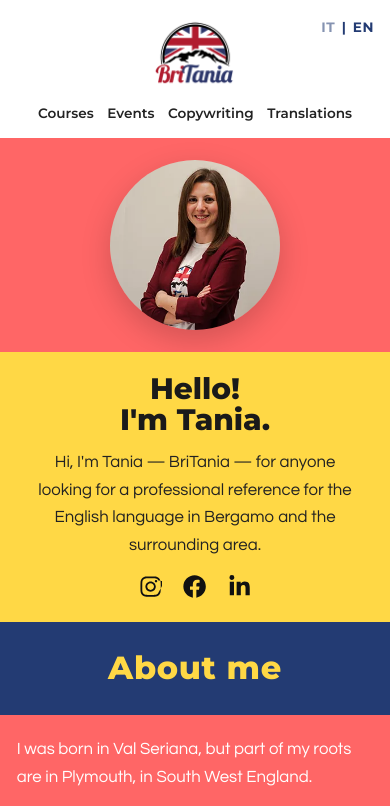
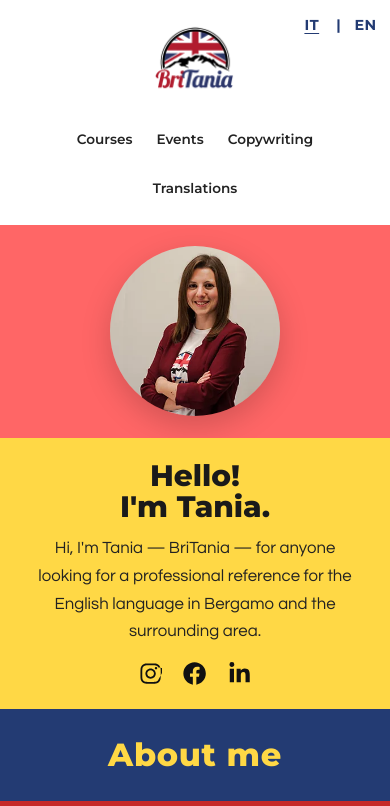
Before and after one commit to taniapre/bri-tania-site, a plain HTML site: page en/index.html in a window 390 px wide. Shown: the top 806 px of the page. Drawn offline with Linux system fonts and the light colour scheme.

Commit message:
Fix mobile color contrast and touch target sizes
Co-authored-by: Cursor <cursoragent@cursor.com>

```diff
--- a/assets/styles.css
+++ b/assets/styles.css
@@ -17,9 +17,11 @@
 :root {
   --navy: #233b73;
   --coral: #ff6666;
+  /* Superfici testo: contrasto AA con bianco (~4.6:1+) */
+  --coral-deep: #c62828;
   --yellow: #ffd845;
-  --rose: #d37c7c;
-  --text: #3a3a3a;
+  --rose: #b85a5a;
+  --text: #2e2e2e;
   --gray: #e6e6e6;
   --font: "Montserrat", system-ui, sans-serif;
   --body: "Questrial", "Montserrat", system-ui, sans-serif;
@@ -59,27 +61,51 @@ a { color: inherit; }
 
 .lang-switch {
   position: absolute;
-  top: 1rem;
-  right: 1rem;
+  top: 0.5rem;
+  right: 0.35rem;
   display: flex;
   align-items: center;
-  gap: 0.4rem;
+  gap: 0.15rem;
   font-family: var(--font);
-  font-size: 0.85rem;
+  font-size: 0.9rem;
   font-weight: 700;
   letter-spacing: 0.04em;
   color: var(--navy);
+  z-index: 2;
 }
 
 .lang-switch a {
-  text-decoration: none;
+  text-decoration: underline;
+  text-underline-offset: 3px;
   color: var(--navy);
-  opacity: 0.55;
+  min-width: 44px;
+  min-height: 44px;
+  display: inline-flex;
+  align-items: center;
+  justify-content: center;
+  padding: 0.5rem;
 }
 
-.lang-switch a:hover { opacity: 1; color: var(--coral); }
+.lang-switch a:hover { color: var(--coral-deep); }
 
-.lang-current { opacity: 1; }
+.lang-current {
+  min-width: 44px;
+  min-height: 44px;
+  display: inline-flex;
+  align-items: center;
+  justify-content: center;
+  padding: 0.5rem;
+}
+
+.logo {
+  display: inline-flex;
+  align-items: center;
+  justify-content: center;
+  min-width: 44px;
+  min-height: 44px;
+  padding: 0.35rem;
+  margin: 0 auto;
+}
 
 .logo img {
   margin: 0 auto;
@@ -125,7 +151,7 @@ a { color: inherit; }
 .bar-rose h2 { color: #fff; }
 
 .bg-yellow { background: var(--yellow); }
-.bg-coral { background: var(--coral); }
+.bg-coral { background: var(--coral-deep); }
 .bg-navy { background: var(--navy); }
 
 /* HERO */
@@ -206,7 +232,7 @@ a { color: inherit; }
 }
 
 .about-left {
-  background: var(--coral);
+  background: var(--coral-deep);
   color: #fff;
   text-align: right;
 }
@@ -249,7 +275,7 @@ a { color: inherit; }
   font-weight: 700;
   letter-spacing: 0.08em;
   text-transform: uppercase;
-  opacity: 0.7;
+  color: var(--navy);
 }
 
 .split-body h3 {
@@ -262,9 +288,10 @@ a { color: inherit; }
 
 .on-dark,
 .on-dark h3,
-.on-dark a { color: #fff; }
+.on-dark a,
+.on-dark .kicker { color: #fff; }
 
-.on-dark h3 { color: var(--yellow); }
+.on-dark h3 { color: #fff; }
 
 .checks {
   list-style: none;
@@ -288,7 +315,7 @@ a { color: inherit; }
 
 .on-dark .checks li::before { color: var(--yellow); }
 
-.locale h3 { color: var(--yellow); }
+.locale h3 { color: #fff; }
 .locale p { color: #fff; margin: 0; }
 
 /* BANNER mp001 */
@@ -433,7 +460,7 @@ a { color: inherit; }
 }
 
 .contact-form-wrap {
-  background: var(--coral);
+  background: var(--coral-deep);
   color: #fff;
   padding: 2.2rem clamp(1.2rem, 4vw, 2.8rem);
 }
@@ -443,7 +470,7 @@ a { color: inherit; }
   font-family: var(--font);
   font-weight: 800;
   font-size: 1.8rem;
-  color: var(--yellow);
+  color: #fff;
 }
 
 .contact-form-wrap form {
@@ -457,9 +484,16 @@ a { color: inherit; }
   font-family: var(--font);
   font-size: 0.88rem;
   font-weight: 600;
+  color: #fff;
 }
 
-.opt { font-weight: 400; opacity: 0.85; }
+.contact-form-wrap a {
+  color: #fff;
+  text-decoration: underline;
+  text-underline-offset: 2px;
+}
+
+.opt { font-weight: 400; color: #ffe8e8; }
 
 .contact-form-wrap input,
 .contact-form-wrap textarea {
@@ -531,14 +565,20 @@ a { color: inherit; }
 }
 
 .form-consent a {
-  color: var(--navy);
+  color: inherit;
   text-decoration: underline;
+  text-underline-offset: 2px;
+}
+
+.contact-form-wrap .form-consent,
+.contact-form-wrap .form-consent a {
+  color: #fff;
 }
 
 .site-footer .legal-line {
   font-size: 0.85rem;
-  opacity: 0.9;
   margin: 0.35rem 0;
+  color: #fff;
 }
 
 .site-footer .legal-links a {
@@ -562,8 +602,20 @@ a { color: inherit; }
 
   .tagline-nav {
     font-size: 0.85rem;
-    gap: 0.45rem 0.85rem;
+    gap: 0.35rem 0.5rem;
     margin: 0.25rem 0 0.55rem;
+  }
+
+  .tagline-nav a {
+    min-height: 44px;
+    display: inline-flex;
+    align-items: center;
+    padding: 0.35rem 0.5rem;
+  }
+
+  .lang-switch {
+    top: 0.25rem;
+    right: 0.15rem;
   }
 
   .hero {
```
